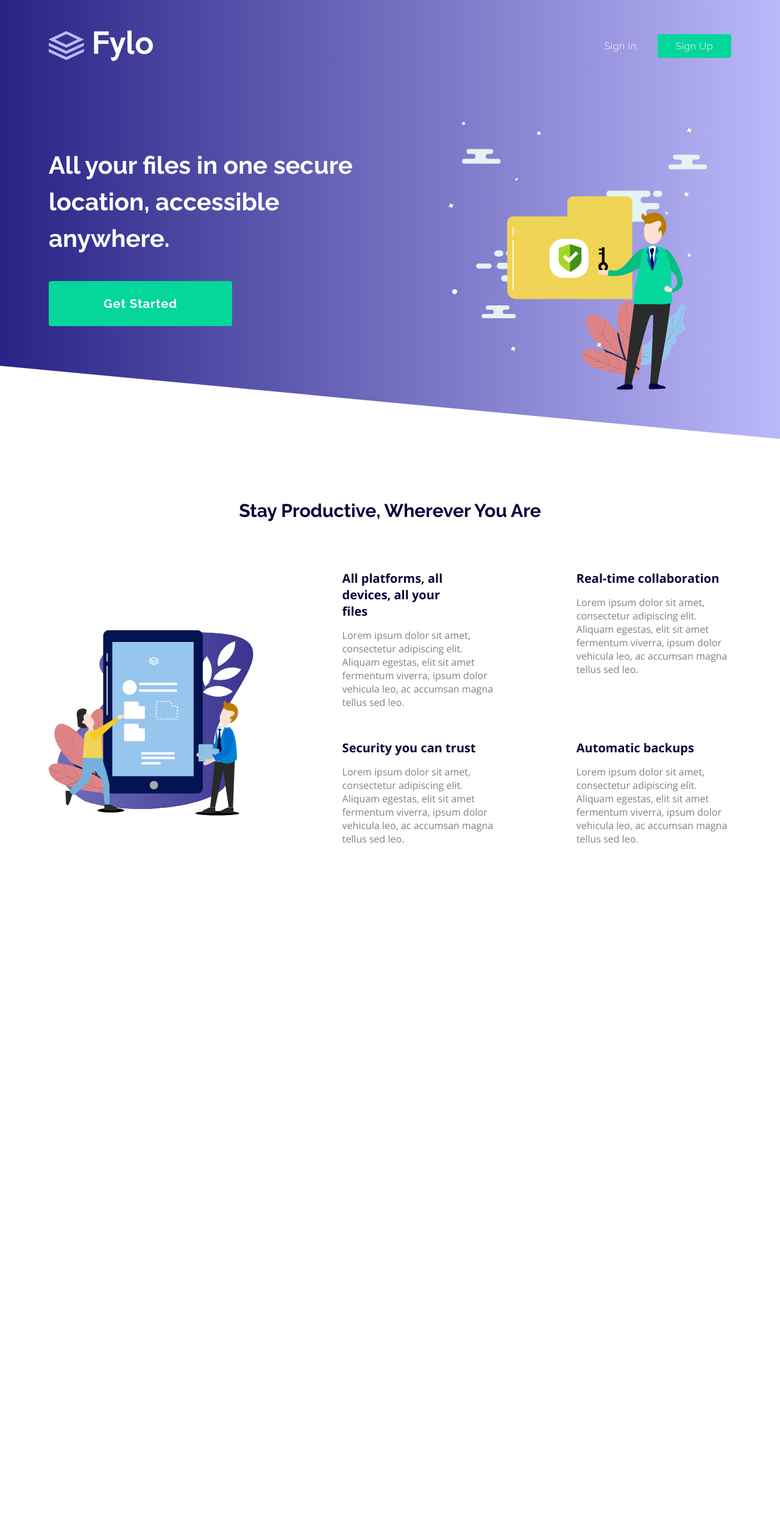
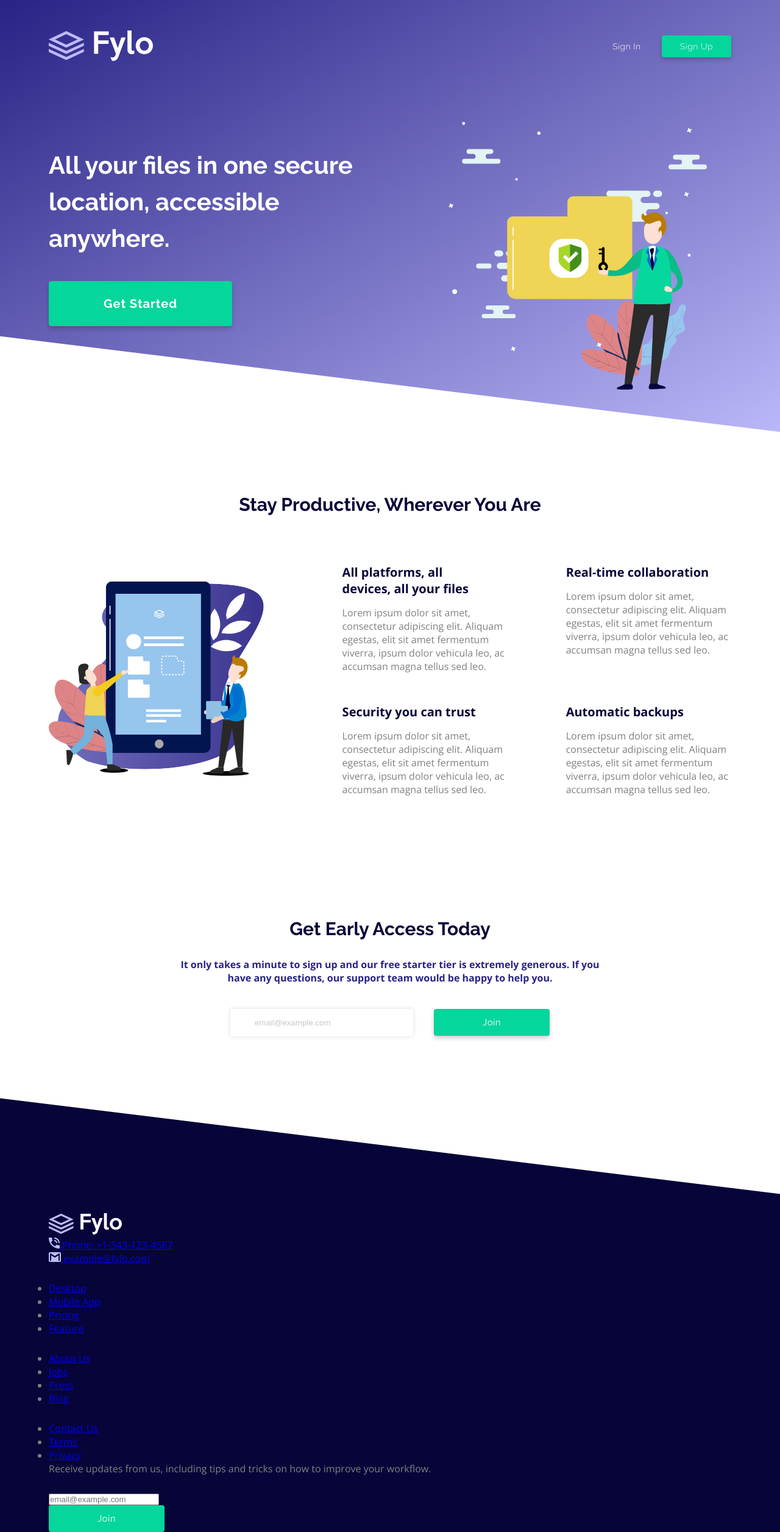
Before and after one commit to Optimo1983/Fylo-landing-page, a PHP site: page / in a window 1280 px wide. Shown: the whole page at 61% size. Before the commit the page ends 1383 px from the top, so only its background shows below. Run offline with PHP 8.4, Linux system fonts and the light colour scheme.

Commit message:
Finished 'sign-up' section. Completed HTML markup of footer section.

```diff
--- a/css/style.css
+++ b/css/style.css
@@ -16,7 +16,8 @@ body {
 body {
   font-family: 'Open Sans', sans-serif;
   font-weight: 400;
-  font-size: 1.6rem; }
+  font-size: 1.6rem;
+  color: gray; }
 
 .heading-primary {
   font-family: 'raleway', sans-serif;
@@ -37,11 +38,11 @@ body {
   font-weight: 700;
   color: #070439; }
 
-p {
-  color: gray; }
-
 .u-margin-bottom-small {
   margin-bottom: 1.5rem !important; }
+
+.u-margin-bottom-smedium {
+  margin-bottom: 3rem !important; }
 
 .u-margin-bottom-medium {
   margin-bottom: 4rem !important; }
@@ -52,11 +53,17 @@ p {
 .u-margin-bottom-huge {
   margin-bottom: 10rem !important; }
 
+.u-margin-bottom-really-huge {
+  margin-bottom: 20rem !important; }
+
 .u-margin-top-big {
   margin-top: 8rem !important; }
 
 .u-margin-top-huge {
   margin-top: 10rem !important; }
+
+.u-margin-top-really-huge {
+  margin-top: 20rem !important; }
 
 .u-text-center {
   text-align: center !important; }
@@ -64,32 +71,48 @@ p {
 .u-max-width-80-percent {
   max-width: 80%; }
 
+.u-display-block {
+  display: block; }
+
 .btn {
   background-color: #05d69b;
   font-family: 'Raleway', sans-serif;
   color: #fff;
   border-radius: .4rem;
-  letter-spacing: .5px; }
+  letter-spacing: .5px;
+  box-shadow: 0px 0.4rem 0.7rem rgba(0, 0, 0, 0.2); }
   .btn, .btn:link, .btn:visited {
     text-decoration: none; }
   .btn--small {
     padding: 1rem 3rem;
-    font-size: 1.6rem;
+    font-size: 1.4rem;
     font-weight: 300; }
-  .btn--transparent {
-    background-color: transparent; }
+  .btn--medium {
+    padding: 1.3rem 8rem;
+    font-size: 1.5rem;
+    font-weight: 400;
+    display: inline-block; }
   .btn--large {
     padding: 2.5rem 9rem;
     font-size: 2rem;
     font-weight: 700;
     letter-spacing: 1px;
     display: inline-block; }
+  .btn--transparent {
+    background-color: transparent;
+    box-shadow: none; }
+
+.footer {
+  margin-top: -9rem;
+  background-color: #070439;
+  padding: 0 8rem 0 8rem; }
+  .footer__container {
+    padding-top: 20rem; }
 
 .header {
   height: 90vh;
   width: 100%;
-  background-image: linear-gradient(to right, #282385, #bbb8fa);
-  clip-path: polygon(0 0, 100% 0, 100% 100%, 0 75vh);
+  background-image: linear-gradient(to right bottom, #282385, #bbb8fa);
   padding: 5rem 8rem 0 8rem;
   background-size: cover; }
   .header__top {
@@ -112,21 +135,46 @@ p {
 .header__logo {
   height: 5rem; }
 
+.main {
+  background-color: #fff;
+  z-index: 10;
+  transform: skewY(7deg);
+  margin-top: -9rem;
+  padding: 10rem 8rem 10rem 8rem; }
+
 .section-features {
-  padding: 0 8rem;
-  height: 100rem; }
+  transform: skewY(-7deg); }
   .section-features__container {
     display: flex;
     justify-content: space-between; }
   .section-features__image-box {
-    flex-basis: 33.33%;
+    flex-basis: 35%;
     align-self: center; }
   .section-features__image {
     width: 90%; }
   .section-features__grid {
     flex-basis: 57%;
     display: grid;
-    grid-template-rows: 1fr 1fr;
-    grid-template-columns: 1fr 1fr;
-    grid-column-gap: 13rem;
+    grid-template-columns: repeat(2, minmax(25rem, 30rem));
+    grid-column-gap: 15%;
     grid-row-gap: 5rem; }
+
+.section-sign-up {
+  transform: skewY(-7deg); }
+  .section-sign-up__paragraph {
+    color: #282385;
+    font-weight: 700;
+    max-width: 70rem;
+    margin: 0 auto; }
+
+.sign-up-form__email {
+  border: none;
+  border-radius: .4rem;
+  box-shadow: 0px 0px 6px 1px rgba(0, 0, 0, 0.1);
+  margin-right: 3rem;
+  width: 25%;
+  min-width: 30rem;
+  padding: 1.5rem 4rem;
+  color: red; }
+  .sign-up-form__email::placeholder {
+    color: rgba(143, 143, 143, 0.5); }
--- a/index.html
+++ b/index.html
@@ -3,8 +3,8 @@
 <head>
   <meta charset="UTF-8">
   <meta name="viewport" content="width=device-width, initial-scale=1.0"> <!-- displays site properly based on user's device -->
-  <link href="https://fonts.googleapis.com/css?family=Raleway:300,400,700&display=swap" rel="stylesheet">
-  <link href="https://fonts.googleapis.com/css?family=Open+Sans:400,600,700&display=swap" rel="stylesheet">
+  <link href="https://fonts.googleapis.com/css?family=Raleway:300,400,700,800,900&display=swap" rel="stylesheet">
+  <link href="https://fonts.googleapis.com/css?family=Open+Sans:400,600,700,800&display=swap" rel="stylesheet">
 
 
   <link rel="icon" type="image/png" sizes="32x32" href="./images/favicon-32x32.png">
@@ -41,8 +41,8 @@
       </div>
     </header>
 
-    <main>
-      <div class="section-features u-margin-top-huge">
+    <main class="main">
+      <div class="section-features u-margin-top-big u-margin-bottom-really-huge">
 
         <div class="u-text-center u-margin-bottom-big">
           <h2 class="heading-secondary">Stay Productive, Wherever You Are</h2>
@@ -86,12 +86,134 @@
 
           </div>
 
+        </div><!-- End: section-features__container -->
+
+      </div><!-- End: section-features -->
+
+      <div class="section-sign-up u-margin-bottom-big u-text-center">
+
+        <h2 class="heading-secondary u-margin-bottom-smedium">Get Early Access Today</h2>
+
+        <p class= "section-sign-up__paragraph u-margin-bottom-medium">
+          It only takes a minute to sign up and our free starter tier is extremely generous. If you have any questions, our support team would be happy to help you.
+        </p>
+
+        <form class="sign-up-form">
+          <input class="sign-up-form__email" type="email" placeholder="email@example.com"></input>
+          <a href="#" class="btn btn--medium">Join</a>
+        </form>
+
+      </div><!-- End: section-signup -->
+
+    </main>
+
+    <footer class="footer">
+
+      <div class="footer__container">
+
+        <div class="contact-container">
+
+            <img src="images/logo.svg" alt="Footer logo" class="contact-container__logo">
+            <div class="contact-container__item">
+              <a href="#" class="contact-container__link">
+                <img class="contact-container__icon " src="images/icon-phone.svg"></i> Phone: +1-543-123-4567
+              </a>
+            </div>
+
+            <div class="contact-container__item">
+              <a href="#" class="contact-container__link">
+                <img class="contact-container__icon" src="images/icon-email.svg"></i> example@fylo.com
+              </a>
+            </div>
+
         </div>
 
-      </div>
-    </main>
 
-    <footer>
+        <div class="nav-container">
+
+          <div class="nav-list-container">
+
+            <h3 class="heading-tertiary">Fylo</h3>
+
+            <ul class="nav-list">
+              <li class="nav-list__item">
+                <a href="#" class="nav-list__link">Desktop</a>
+              </li>
+
+              <li class="nav-list__item">
+                <a href="#" class="nav-list__link">Mobile App</a>
+              </li>
+
+              <li class="nav-list__item">
+                <a href="#" class="nav-list__link">Pricing</a>
+              </li>
+
+              <li class="nav-list__item">
+                <a href="#" class="nav-list__link">Feature</a>
+              </li>
+            </ul>
+
+          </div> <!-- End nav-list-container -->
+
+          <div class="nav-list-container">
+
+            <h3 class="heading-tertiary">Company</h3>
+
+            <ul class="nav-list">
+              <li class="nav-list__item">
+                <a href="#" class="nav-list__link">About Us</a>
+              </li>
+
+              <li class="nav-list__item">
+                <a href="#" class="nav-list__link">Jobs</a>
+              </li>
+
+              <li class="nav-list__item">
+                <a href="#" class="nav-list__link">Press</a>
+              </li>
+
+              <li class="nav-list__item">
+                <a href="#" class="nav-list__link">Blog</a>
+              </li>
+            </ul>
+
+          </div> <!-- End nav-list-container -->
+
+          <div class="nav-list-container">
+
+            <h3 class="heading-tertiary">Support</h3>
+
+            <ul class="nav-list">
+              <li class="nav-list__item">
+                <a href="#" class="nav-list__link">Contact Us</a>
+              </li>
+
+              <li class="nav-list__item">
+                <a href="#" class="nav-list__link">Terms</a>
+              </li>
+
+              <li class="nav-list__item">
+                <a href="#" class="nav-list__link">Privacy</a>
+              </li>
+            </ul>
+
+          </div> <!-- End nav-list-container -->
+
+        </div> <!-- End nav-container -->
+
+
+        <div class="subscribe-container">
+
+            <p class="subcribe-container__paragraph u-margin-bottom-smedium">Receive updates from us, including tips and tricks on how to improve your workflow.</p>
+
+            <form class="subscribe-form">
+              <input class="subscribe-form__email u-display-block" type="email" placeholder="email@example.com"></input>
+              <a href="#" class="btn btn--medium">Join</a>
+            </form>
+
+        </div><!-- End subscribe-container -->
+
+      </div><!-- End footer__container -->
     </footer>
 
 </body>
--- a/sass/base/_typography.scss
+++ b/sass/base/_typography.scss
@@ -2,6 +2,7 @@ body {
     font-family: 'Open Sans', sans-serif;
     font-weight: 400;
     font-size: $font-size-default;
+    color: $color-grey;
 }
 
 .heading-primary {
@@ -25,7 +26,3 @@ body {
     font-weight: 700;
     color: $color-primary-very-dark-blue;
 }
-
-p {
-    color: $color-grey;
-}
--- a/sass/base/_utilities.scss
+++ b/sass/base/_utilities.scss
@@ -1,15 +1,21 @@
-
+//Margin
 .u-margin-bottom-small { margin-bottom: 1.5rem !important; }
-
+.u-margin-bottom-smedium { margin-bottom: 3rem !important; }
 .u-margin-bottom-medium { margin-bottom: 4rem !important; }
-
 .u-margin-bottom-big { margin-bottom: 8rem !important; }
 .u-margin-bottom-huge { margin-bottom: 10rem !important; }
+.u-margin-bottom-really-huge { margin-bottom: 20rem !important; }
 
 .u-margin-top-big { margin-top: 8rem !important; }
+.u-margin-top-huge { margin-top: 10rem !important; }
+.u-margin-top-really-huge { margin-top: 20rem !important; }
 
-.u-margin-top-huge { margin-top: 10rem !important; }
 
-.u-text-center {text-align: center !important;}
+//Text
+.u-text-center { text-align: center !important; }
 
-.u-max-width-80-percent {max-width: 80%;}
+
+.u-max-width-80-percent { max-width: 80%; }
+
+//Display
+.u-display-block {display: block;}
--- a/sass/components/_button.scss
+++ b/sass/components/_button.scss
@@ -4,6 +4,7 @@
   color: $color-white;
   border-radius: .4rem;
   letter-spacing: .5px;
+  box-shadow: 0px .4rem .7rem rgba(0, 0, 0, 0.2);
 
   &,
   &:link,
@@ -13,12 +14,16 @@
 
   &--small {
     padding: 1rem 3rem;
-    font-size: $font-size-default;
+    font-size: 1.4rem;
     font-weight: 300;
   }
 
-  &--transparent {
-    background-color: transparent;
+  &--medium {
+    padding: 1.3rem 8rem;
+    font-size: 1.5rem;
+    font-weight: 400;
+    // letter-spacing: 1px;
+    display: inline-block;
   }
 
   &--large {
@@ -29,4 +34,11 @@
     display: inline-block;
   }
 
+  &--transparent {
+    background-color: transparent;
+    box-shadow: none;
+  }
+
+
+
 }
--- /dev/null
+++ b/sass/layout/_footer.scss
@@ -0,0 +1,65 @@
+.footer {
+    margin-top: -9rem;
+    background-color: $color-primary-very-dark-blue;
+    padding: 0 8rem 0 8rem;
+
+  &__container {
+    padding-top: 20rem;
+  }
+
+}
+
+// .contact-container {
+
+//   &__logo {
+
+//   }
+
+//   &__item {
+
+//   }
+
+//   &_link {
+
+//   }
+
+//   &__icon{
+
+//   }
+
+// }
+
+// .nav-container {
+
+// }
+
+// .nav-list-container {
+
+// }
+
+// .nav-list {
+
+//   &__item{
+
+//   }
+
+//   &__link{
+
+//   }
+
+// }
+
+// .subscribe-container {
+
+
+//     &__paragraph {
+
+//     }
+// }
+
+// .subscribe-form {
+
+//   &__email {
+
+//   }
+// }
--- a/sass/layout/_header.scss
+++ b/sass/layout/_header.scss
@@ -1,8 +1,7 @@
 .header {
   height: 90vh;
   width: 100%;
-  background-image: linear-gradient(to right, $color-secondary-dark-blue, $color-primary-soft-blue );
-  clip-path: polygon(0 0, 100% 0, 100% 100%, 0 75vh);
+  background-image: linear-gradient(to right bottom, $color-secondary-dark-blue, $color-primary-soft-blue );
   padding: 5rem 8rem 0 8rem;
   background-size: cover;
 
--- a/sass/main.scss
+++ b/sass/main.scss
@@ -4,5 +4,6 @@
 @import "base/utilities";
 @import "components/button";
 @import "components/logo";
+@import "layout/footer";
 @import "layout/header";
 @import "pages/home";
--- a/sass/pages/_home.scss
+++ b/sass/pages/_home.scss
@@ -1,14 +1,24 @@
+.main {
+  background-color: #fff;
+  z-index: 10;
+  transform: skewY(7deg);
+  margin-top: -9rem;
+  padding: 10rem 8rem 10rem 8rem;
+}
+
+
 .section-features {
-  padding: 0 8rem;
-  height: 100rem;
+  transform: skewY(-7deg);
 
   &__container {
     display: flex;
     justify-content: space-between;
+
   }
 
   &__image-box {
-      flex-basis: 33.33%;
+      flex-basis: 35%;
+
       align-self: center;
     //   background-color: rgba(128, 128, 0, .3);
   }
@@ -19,12 +29,39 @@
 
   &__grid {
     flex-basis: 57%;
+
     display: grid;
-    grid-template-rows: 1fr 1fr;
-    grid-template-columns: 1fr 1fr;
-    grid-column-gap: 13rem;
+    grid-template-columns: repeat(2, minmax(25rem, 30rem));
+    grid-column-gap: 15%;
     grid-row-gap: 5rem;
+  }
+} //End section-features
 
+.section-sign-up {
+  transform: skewY(-7deg);
 
+  &__paragraph {
+    color: $color-secondary-dark-blue;
+    font-weight: 700;
+    max-width: 70rem;
+    margin: 0 auto ;
+  }
+
+} //End section-signup
+
+.sign-up-form {
+  &__email {
+    border: none;
+    border-radius: .4rem;
+    box-shadow: 0px 0px 6px 1px rgba(0, 0, 0, 0.1);
+    margin-right: 3rem;
+    width: 25%;
+    min-width: 30rem;
+    padding: 1.5rem 4rem;
+    color: red;
+
+    &::placeholder {
+      color: rgba(143, 143, 143, 0.5);
+    }
   }
 }
```
